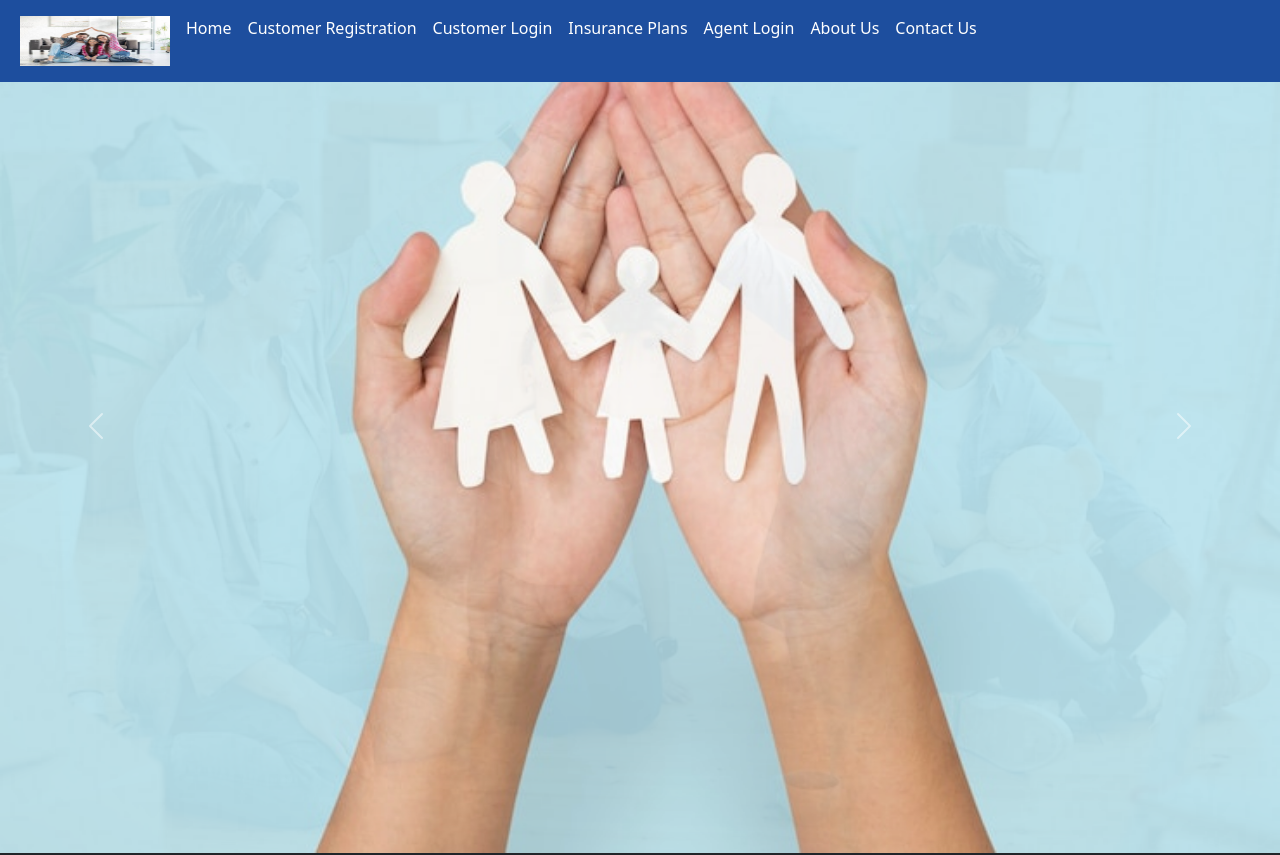
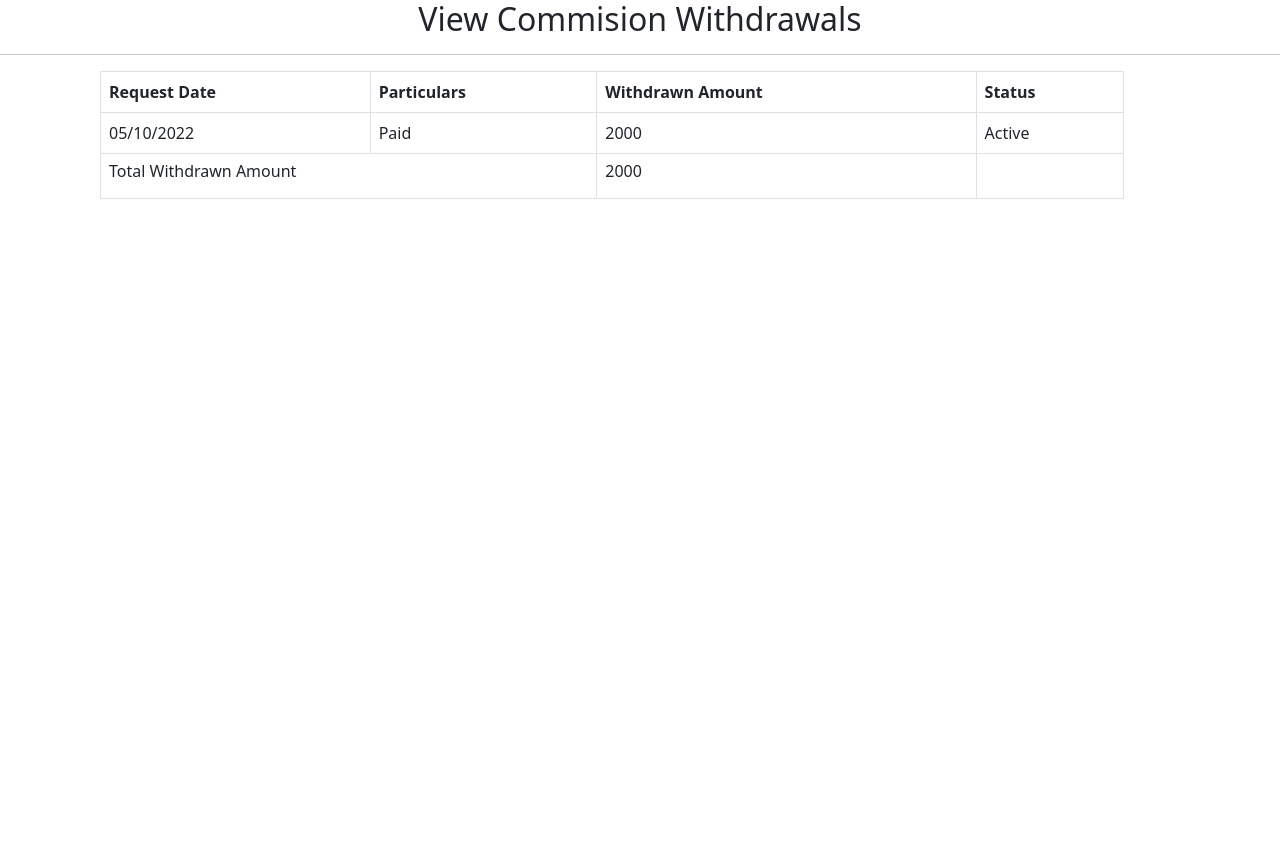
Before and after one commit to Pratik-Kanani/EInsuranceSwabhav, an Angular app in the folder Angular/EInsuranceApp/: page / in a window 1280 px wide. Shown: the top 855 px of the page. After the commit the page ends 800 px from the top, so only its background shows below. Built offline with nearby package versions, Linux system fonts and the light colour scheme.

Commit message:
commision-withdraws

```diff
--- a/Angular/EInsuranceApp/src/app/app.component.html
+++ b/Angular/EInsuranceApp/src/app/app.component.html
@@ -4,4 +4,5 @@
 
 <!-- <app-admin-home></app-admin-home> -->
 
-<router-outlet></router-outlet>
+<!-- <router-outlet></router-outlet> -->
+<app-view-commision-withdrawals></app-view-commision-withdrawals>
--- a/Angular/EInsuranceApp/src/app/app.module.ts
+++ b/Angular/EInsuranceApp/src/app/app.module.ts
@@ -7,13 +7,15 @@ import { AppComponent } from './app.component';
 import { HomeComponent } from './home/home.component';
 import { LoginComponent } from './login/login.component';
 import { AdminHomeComponent } from './admin-home/admin-home.component';
+import { ViewCommisionWithdrawalsComponent } from './view-commision-withdrawals/view-commision-withdrawals.component';
 
 @NgModule({
   declarations: [
     AppComponent,
     HomeComponent,
     LoginComponent,
-    AdminHomeComponent
+    AdminHomeComponent,
+    ViewCommisionWithdrawalsComponent
   ],
   imports: [
     BrowserModule,
--- /dev/null
+++ b/Angular/EInsuranceApp/src/app/view-commision-withdrawals/view-commision-withdrawals.component.html
@@ -0,0 +1,27 @@
+<h2 style="text-align:center;">View Commision Withdrawals</h2>
+<hr/>
+<div style="width:80%;margin-left:100px;">
+<table class="table table-bordered">
+    <thead>
+      <tr>
+        <th scope="col">Request Date</th>
+        <th scope="col">Particulars</th>
+        <th scope="col">Withdrawn Amount</th>
+        <th scope="col">Status</th>
+      </tr>
+    </thead>
+    <tbody>
+     <tr>
+        <td>05/10/2022</td>
+        <td>Paid</td>
+        <td>2000</td>
+        <td>Active</td>
+     </tr>
+     <tr>
+        <td colspan="2"><h6>Total Withdrawn Amount</h6></td>
+        <td><h6>2000</h6></td>
+        <td></td>
+     </tr>
+    </tbody>
+</table>
+</div>
--- /dev/null
+++ b/Angular/EInsuranceApp/src/app/view-commision-withdrawals/view-commision-withdrawals.component.ts
@@ -0,0 +1,20 @@
+import { Component, OnInit } from '@angular/core';
+
+@Component({
+  selector: 'app-view-commision-withdrawals',
+  templateUrl: './view-commision-withdrawals.component.html',
+  styleUrls: ['./view-commision-withdrawals.component.css']
+})
+export class ViewCommisionWithdrawalsComponent implements OnInit {
+
+  constructor() { }
+
+  ngOnInit(): void {
+  }
+
+}
+export class CommisionWithdrawals{
+  constructor(public id:number ,public name:string){
+
+  }
+}
```
Also changed, not shown: Angular/EInsuranceApp/src/app/view-commision-withdrawals/view-commision-withdrawals.component.css (added), 1 other file (tests, documents, lock files or other folders).
